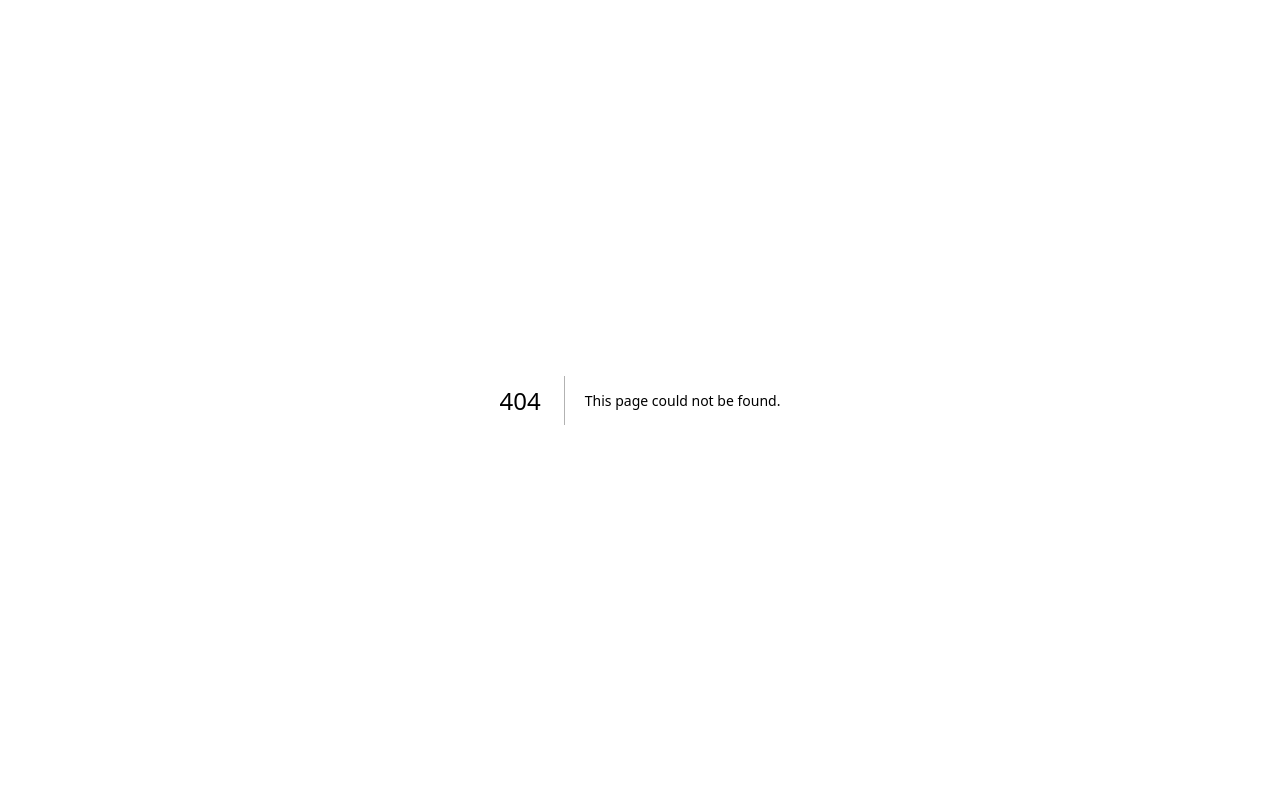
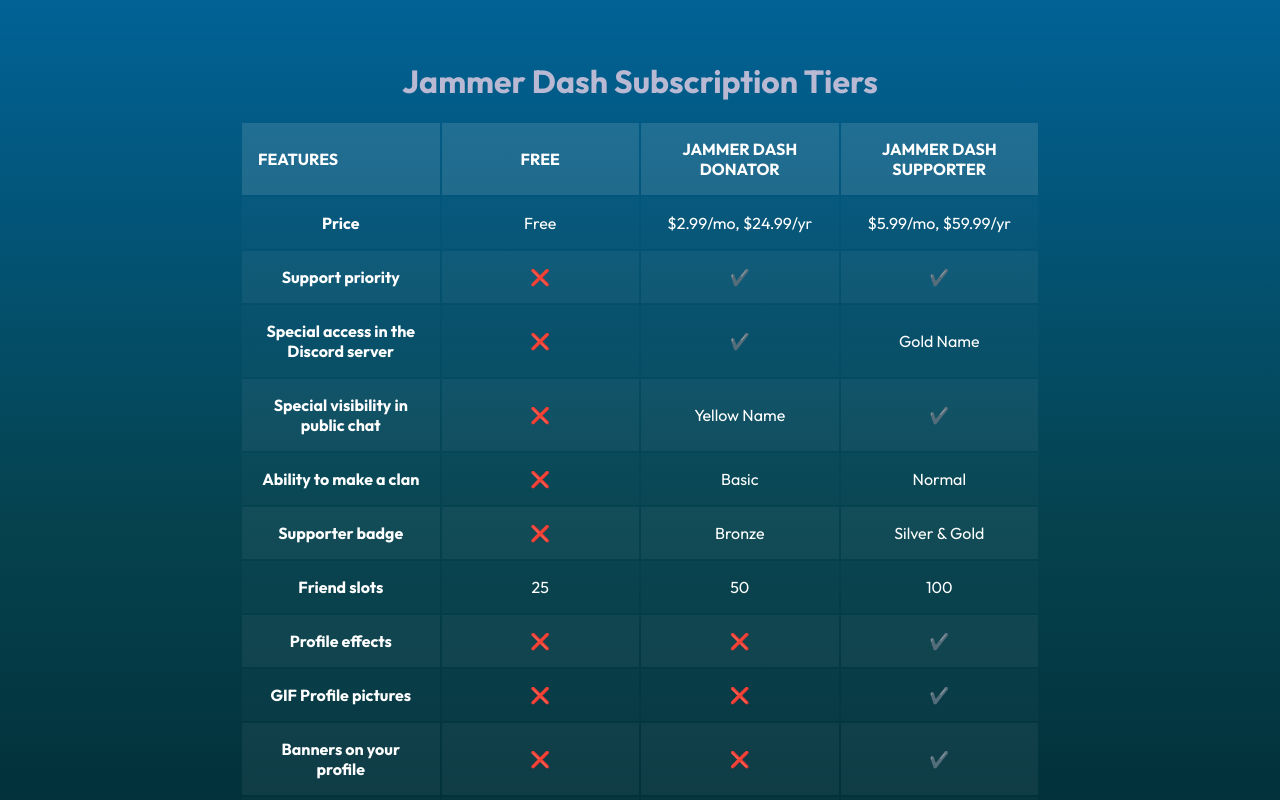
Before and after one commit to Pricklety/pricklety-dev, a Next.js app: page /supporter in a window 1280 px wide. Before the commit this address had no page. Shown: the top 800 px of the page. Built offline with nearby package versions, Linux system fonts and the light colour scheme.

Commit message:
supporter website

```diff
--- /dev/null
+++ b/app/supporter/SubscriptionTiers.css
@@ -0,0 +1,104 @@
+body {
+  background-color: #16182a;
+  color: white;
+  font-family: Arial, sans-serif;
+  text-align: center;
+}
+
+.container {
+  max-width: 800px;
+  margin: auto;
+  padding: 40px;
+}
+
+.title {
+  font-size: 2rem;
+  font-weight: bold;
+  text-align: center;
+  margin-bottom: 20px;
+  color: #b9b9d3;
+}
+
+.table-container {
+  width: 100%;
+  overflow-x: auto;
+}
+
+.table {
+    width: 100%;
+    table-layout: fixed; /* Ensures even column spacing */
+  }
+
+
+th, td {
+    width: 33.33%;
+    text-align: center;
+    vertical-align: middle;
+    padding: 1rem;
+  }
+
+
+th {
+  text-transform: uppercase;
+  background: rgba(255, 255, 255, 0.1);
+  text-align: center;
+}
+
+th:first-child {
+  text-align: left;
+}
+
+td:first-child {
+  font-weight: bold;
+  color: white;
+}
+
+tr:nth-child(even) {
+  background-color: rgba(255, 255, 255, 0.05);
+}
+
+tr:nth-child(odd) {
+  background-color: rgba(255, 255, 255, 0.02);
+}
+
+tr:hover {
+  background-color: rgba(255, 255, 255, 0.1);
+}
+
+.checkmark {
+  color: #8be57d;
+  font-size: 1.2rem;
+  font-weight: bold;
+}
+
+.cross {
+  color: #d95757;
+  font-size: 1.2rem;
+  font-weight: bold;
+}
+
+.highlight {
+  font-weight: bold;
+  color: #ffffff;
+}
+
+.tier-header {
+  font-size: 1.2rem;
+  font-weight: bold;
+  text-transform: uppercase;
+  color: #ffffff;
+}
+
+.tier-highlight {
+  color: #d6a5ff;
+  border: 2px solid #d6a5ff;
+  padding: 10px;
+  border-radius: 8px;
+}
+
+@media (max-width: 768px) {
+  th, td {
+    padding: 10px;
+    font-size: 14px;
+  }
+}
--- /dev/null
+++ b/app/supporter/SubscriptionTiers.module.css
@@ -0,0 +1,63 @@
+.container {
+    padding: 2rem;
+    max-width: 900px;
+    margin: auto;
+    background: linear-gradient(180deg, #1e293b 0%, #0f172a 100%);
+    border-radius: 10px;
+    box-shadow: 0 4px 10px rgba(0, 0, 0, 0.2);
+  }
+
+  .title {
+    font-size: 2rem;
+    font-weight: bold;
+    text-align: center;
+    margin-bottom: 1.5rem;
+    color: #fff;
+  }
+
+  .table-container {
+    overflow-x: auto;
+  }
+
+  .table {
+    width: 100%;
+    border-collapse: collapse;
+    border-radius: 10px;
+    overflow: hidden;
+  }
+
+  .table-header {
+    padding: 1rem;
+    text-align: center;
+    background: rgba(255, 255, 255, 0.1);
+    font-weight: bold;
+    color: #fff;
+  }
+
+  .table-cell {
+    padding: 1rem;
+    text-align: center;
+    border-bottom: 1px solid rgba(255, 255, 255, 0.2);
+    background: rgba(255, 255, 255, 0.05);
+    color: #fff;
+  }
+
+  .table-cell:first-child {
+    text-align: left;
+  }
+
+  .checkmark {
+    color: #22c55e;
+    font-size: 1.2rem;
+  }
+
+  .cross {
+    color: #ef4444;
+    font-size: 1.2rem;
+  }
+
+  @media (max-width: 768px) {
+    .table-header, .table-cell {
+      padding: 0.8rem;
+    }
+  }
--- /dev/null
+++ b/app/supporter/page.tsx
@@ -0,0 +1,95 @@
+import './SubscriptionTiers.css';
+
+interface Tier {
+    name: string;
+    perks: Record<string, boolean | string>;
+  }
+
+  const tiers: Tier[] = [
+    {
+        name: "Free",
+      perks: {
+        "Price": "Free",
+        "Support priority": false,
+        "Special access in the Discord server": false,
+        "Special visibility in public chat": false,
+        "Ability to make a clan": false,
+        "Supporter badge": false,
+        "Friend slots": "25",
+        "Profile effects": false,
+        "GIF Profile pictures": false,
+        "Banners on your profile": false,
+        "Profile accent color": false,
+        "Start-up noise (Active texture packs)": false,
+        "In-game background (Active texture packs)": false,
+      },
+    },
+    {
+      name: "Jammer Dash Donator",
+      perks: {
+        "Price": "$2.99/mo, $24.99/yr",
+        "Support priority": true,
+        "Special access in the Discord server": true,
+        "Special visibility in public chat": "Yellow Name",
+        "Supporter badge": "Bronze",
+        "Ability to make a clan": "Basic",
+        "Friend slots": "50",
+      },
+    },
+    {
+        name: "Jammer Dash Supporter",
+        perks: {
+          "Price": "$5.99/mo, $59.99/yr",
+          "Support priority": true,
+          "Special access in the Discord server": "Gold Name",
+          "Special visibility in public chat": true,
+          "Ability to make a clan": "Normal",
+          "Supporter badge": "Silver & Gold",
+          "Friend slots": "100",
+          "Profile effects": true,
+          "GIF Profile pictures": true,
+          "Banners on your profile": true,
+          "Profile accent color": true,
+          "Start-up noise (Active texture packs)": true,
+          "In-game background (Active texture packs)": true,
+        },
+      },
+  ];
+
+  export default function SubscriptionTiers() {
+    return (
+      <div className="container p-6 mx-auto rounded-lg shadow-lg bg-black text-white">
+        <h1 className="title text-3xl font-bold text-center mb-6">Jammer Dash Subscription Tiers</h1>
+        <div className="table-container overflow-x-auto">
+          <table className="table w-full border-collapse rounded-lg overflow-hidden">
+            <thead>
+              <tr className="bg-gray-900 text-white">
+                <th className="p-4 text-left">Features</th>
+                {tiers.map((tier, index) => (
+                  <th key={index} className="p-4 text-center text-white">
+                    {tier.name}
+                  </th>
+                ))}
+              </tr>
+            </thead>
+            <tbody>
+  {Object.keys(tiers[0].perks).map((feature, index) => (
+    <tr key={index} className="border-b border-gray-700 bg-gray-900 hover:bg-gray-800">
+      <td className="p-4 text-left text-white font-semibold">{feature}</td>
+
+      {tiers.map((tier, tierIndex) => (
+        <td key={tierIndex} className="p-4 text-center text-white">
+          {typeof tier.perks[feature] === "boolean"
+            ? (tier.perks[feature] ? '✔️' : '❌')
+            : tier.perks[feature] || '❌'} {/* Show ❌ for missing perks */}
+        </td>
+      ))}
+    </tr>
+  ))}
+</tbody>
+
+          </table>
+        </div>
+      </div>
+    );
+  }
```
